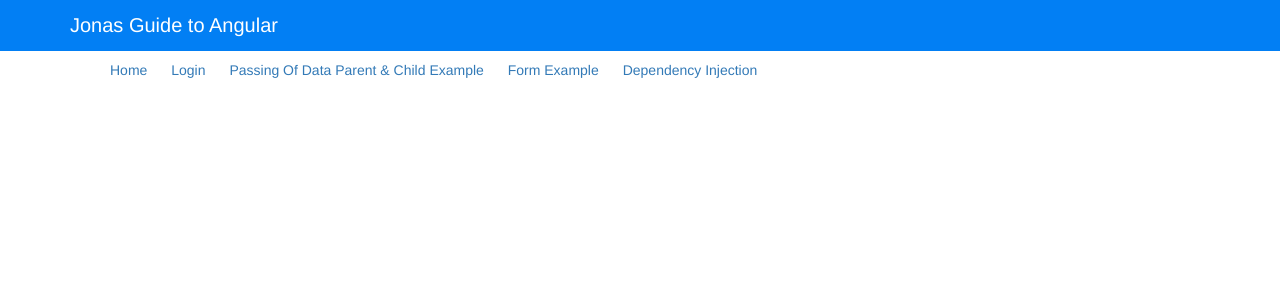
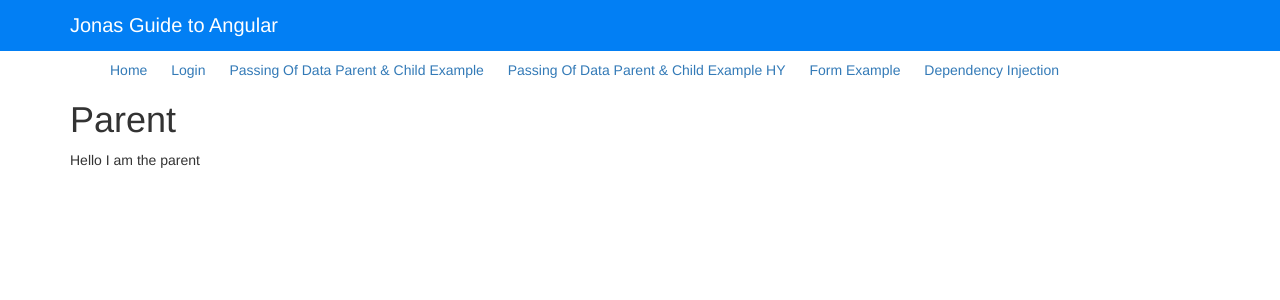
Before and after one commit to Tenghy23/Basic-Angular-Project, an Angular app: page /Parent2 in a window 1280 px wide. Before the commit this address led to /. Shown: the top 300 px of the page. Built offline with nearby package versions, Linux system fonts and the light colour scheme.

Commit message:
add single component parent

```diff
--- a/src/app/app.component.html
+++ b/src/app/app.component.html
@@ -11,6 +11,9 @@
                 <a routerLink="/Parent"> Passing Of Data Parent & Child Example </a>
             </li>
             <li>
+                <a routerLink="/Parent2"> Passing Of Data Parent & Child Example HY</a>
+            </li>
+            <li>
                 <a routerLink="/Form"> Form Example </a>
             </li>
             <li>
--- a/src/app/app.module.ts
+++ b/src/app/app.module.ts
@@ -13,11 +13,13 @@ import { FormGroupComponent } from './formGroup/formGroup.component';
 import { FormNestGroupComponent } from './formNestedGroup/formNestGroup.component';
 import { FormBuilderComponent } from './formBuilder/formBuilder.component';
 import { DependencyInjectionComponent } from './dependencyInjection/dependencyInjection.component';
+import { Parent2Component } from './parent2/parent2.component';
 
 @NgModule({
   declarations: [
     AppComponent,
     ParentComponent,
+    Parent2Component,
     ChildComponent,
     HomepageComponent,
     LoginpageComponent,
--- a/src/app/app.routing.module.ts
+++ b/src/app/app.routing.module.ts
@@ -3,15 +3,16 @@ import { Routes, RouterModule } from '@angular/router';
 import { HomepageComponent } from './homepage';
 import { LoginpageComponent } from './loginpage';
 import { ParentComponent } from './parent/parent.component';
+import { Parent2Component } from './parent2/parent2.component';
 import { FormComponent } from './form/form.component';
 import { DependencyInjectionComponent } from './dependencyInjection/dependencyInjection.component';
-
 
 
 const routes: Routes = [
     {path: '', component: HomepageComponent },
     {path: 'Login', component: LoginpageComponent },
     {path: 'Parent', component: ParentComponent},
+    {path: 'Parent2', component: Parent2Component},
     {path: 'Form', component: FormComponent},
     {path: 'DependencyInjection', component: DependencyInjectionComponent},
 ];
--- /dev/null
+++ b/src/app/parent2/index.ts
@@ -0,0 +1 @@
+export * from './parent2.component'
--- /dev/null
+++ b/src/app/parent2/parent2.component.html
@@ -0,0 +1,2 @@
+<h1>Parent</h1>
+{{parentMessage}}
--- /dev/null
+++ b/src/app/parent2/parent2.component.ts
@@ -0,0 +1,19 @@
+import { Component, Input, OnInit } from '@angular/core';
+
+@Component({
+  selector: 'parent2',
+  templateUrl: 'parent2.component.html',
+  styleUrls: ['parent2.component.scss'],
+})
+
+export class Parent2Component implements OnInit {
+
+  @Input() parentMessage: string;
+
+  constructor() { }
+
+  ngOnInit() {
+    this.parentMessage = "Hello I am the parent";
+  }
+
+}
```
Also changed, not shown: src/app/parent2/parent2.component.scss (added), 1 other file (tests, documents, lock files or other folders).
